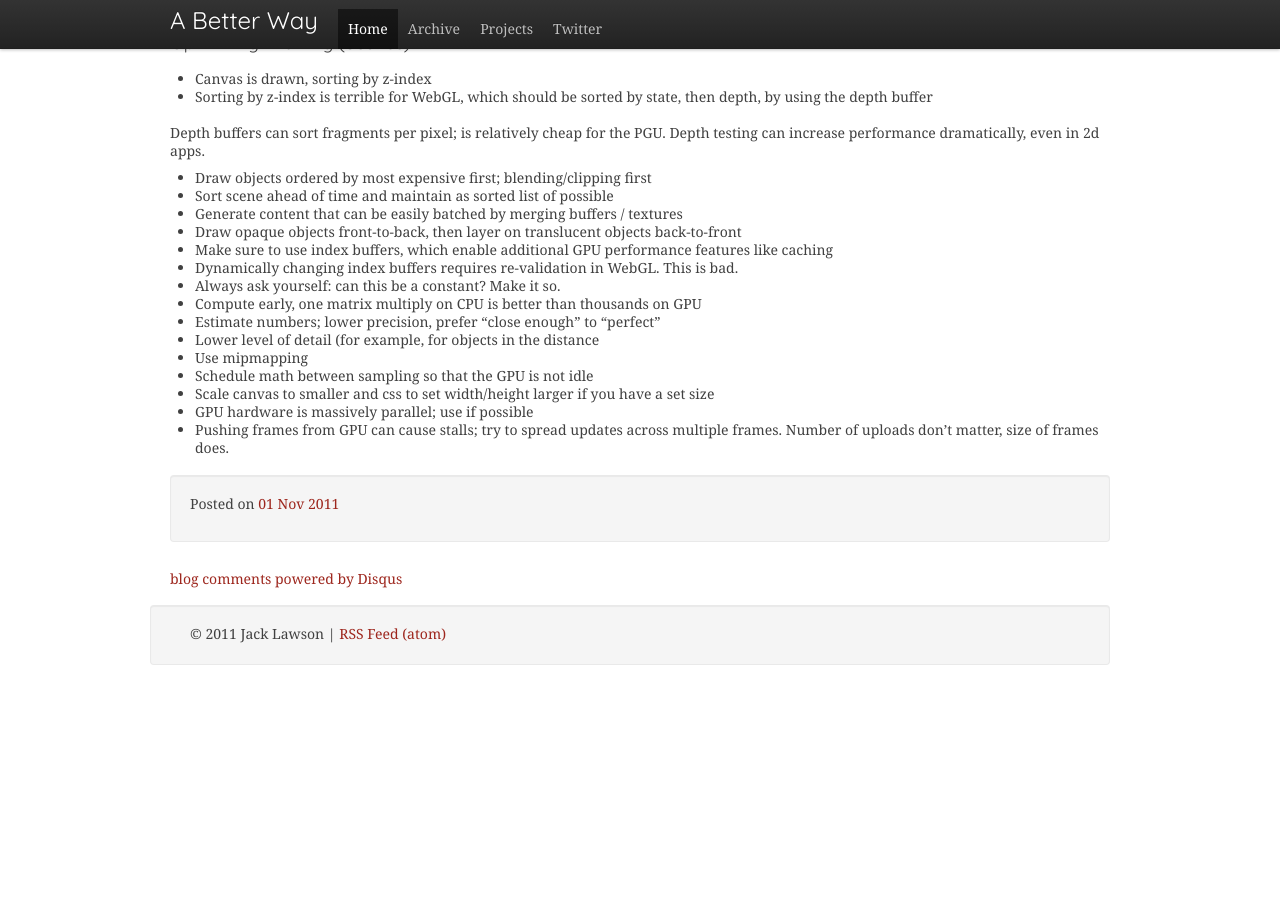
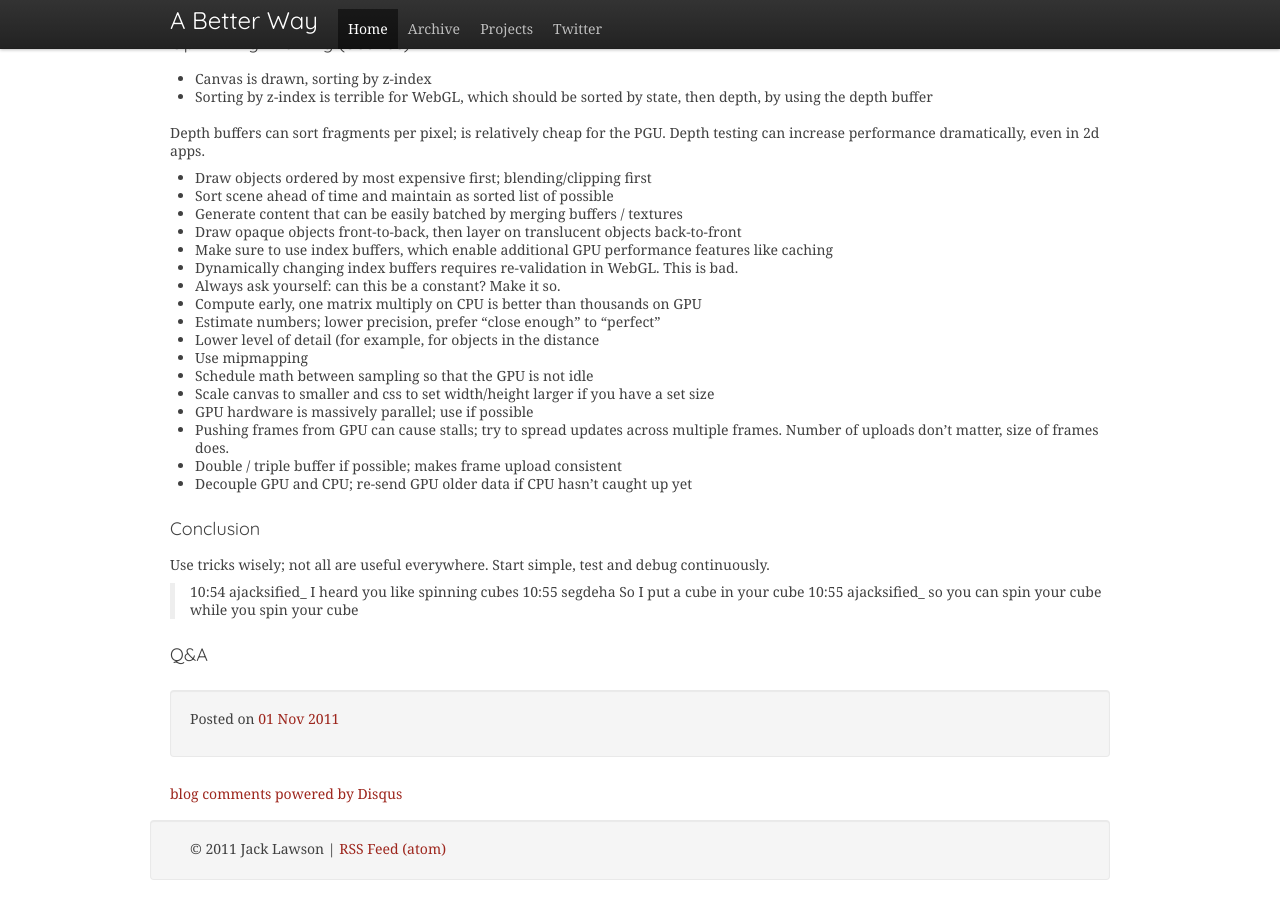
Before and after one commit to ajacksified/ajacksified.github.com, a Jekyll site: the page built from _posts/2011-11-01-new-game-conf-liveblog.markdown, in a window 1280 px wide and 900 px high, scrolled down 1504 px. Built offline with Jekyll 4.4.1, drawn with Linux system fonts in a browser that asks for light colours; nearby versions of some CDN libraries; some web fonts are replaced; comment, search, counter and statistics services are not loaded; before the commit the page ends 2189 px from its top, so only the background shows below that.

Commit message:
Session 2

```diff
--- a/_posts/2011-11-01-new-game-conf-liveblog.markdown
+++ b/_posts/2011-11-01-new-game-conf-liveblog.markdown
@@ -104,3 +104,15 @@ Depth testing can increase performance dramatically, even in 2d apps.
 * GPU hardware is massively parallel; use if possible
 * Pushing frames from GPU can cause stalls; try to spread updates across multiple frames.
   Number of uploads don't matter, size of frames does.
+* Double / triple buffer if possible; makes frame upload consistent
+* Decouple GPU and CPU; re-send GPU older data if CPU hasn't caught up yet
+
+###Conclusion
+Use tricks wisely; not all are useful everywhere. Start simple, test and
+debug continuously.
+
+>  10:54 ajacksified_ I heard you like spinning cubes
+>  10:55 segdeha So I put a cube in your cube
+>  10:55 ajacksified_ so you can spin your cube while you spin your cube
+
+### Q&amp;A
```
